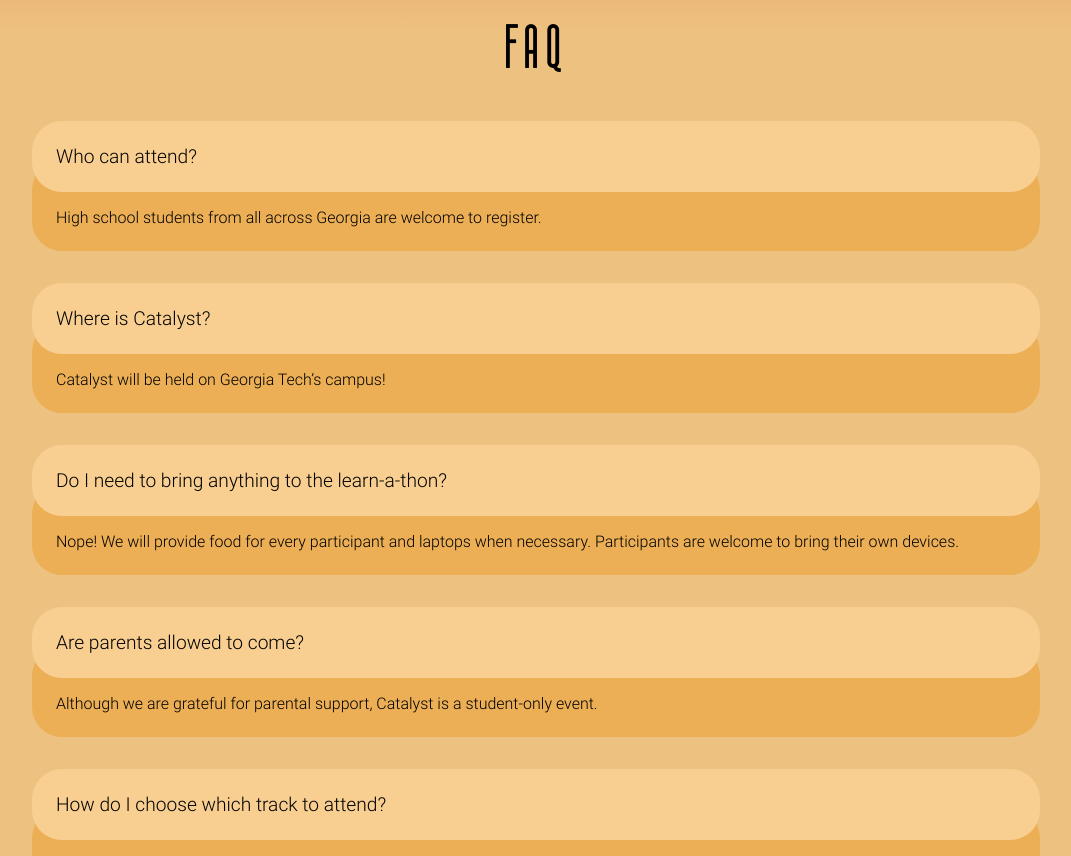
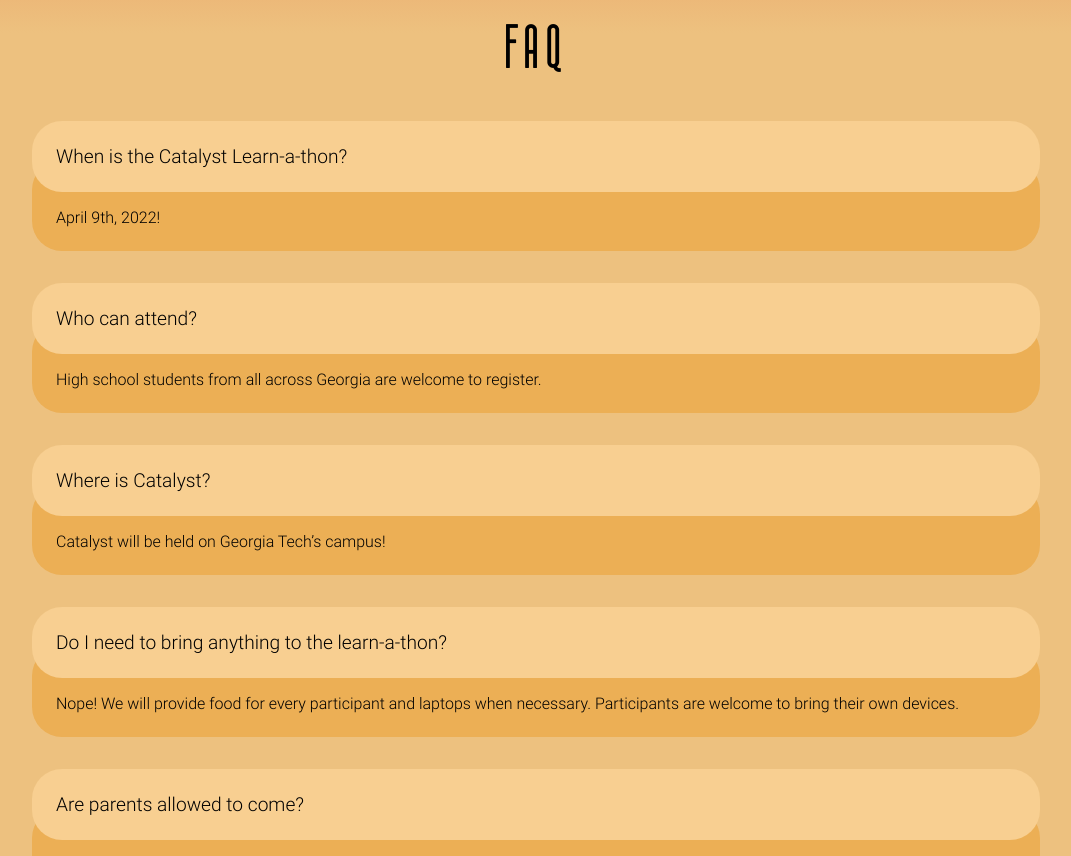
Before and after one commit to HackGT/catalyst-2022-event-site, a Next.js app: page / in a window 1280 px wide. Shown: the part 5320-6176 px from the top of the page, without its empty margins (104-1175 px from the left). Built offline with nearby package versions, Linux system fonts and the light colour scheme.

Commit message:
add catalyst data

```diff
--- a/pages/index.tsx
+++ b/pages/index.tsx
@@ -180,6 +180,8 @@ function MainPage() {
         </section>
         <section className={styles.sectionFAQ}>
           <h3 className={styles.sectionTitle}>FAQ</h3>
+          <div className={styles.question}>When is the Catalyst Learn-a-thon?</div>
+          <div className={styles.answer}>April 9th, 2022!</div>
           <div className={styles.question}>Who can attend?</div>
           <div className={styles.answer}>
             High school students from all across Georgia are welcome to register.
```
